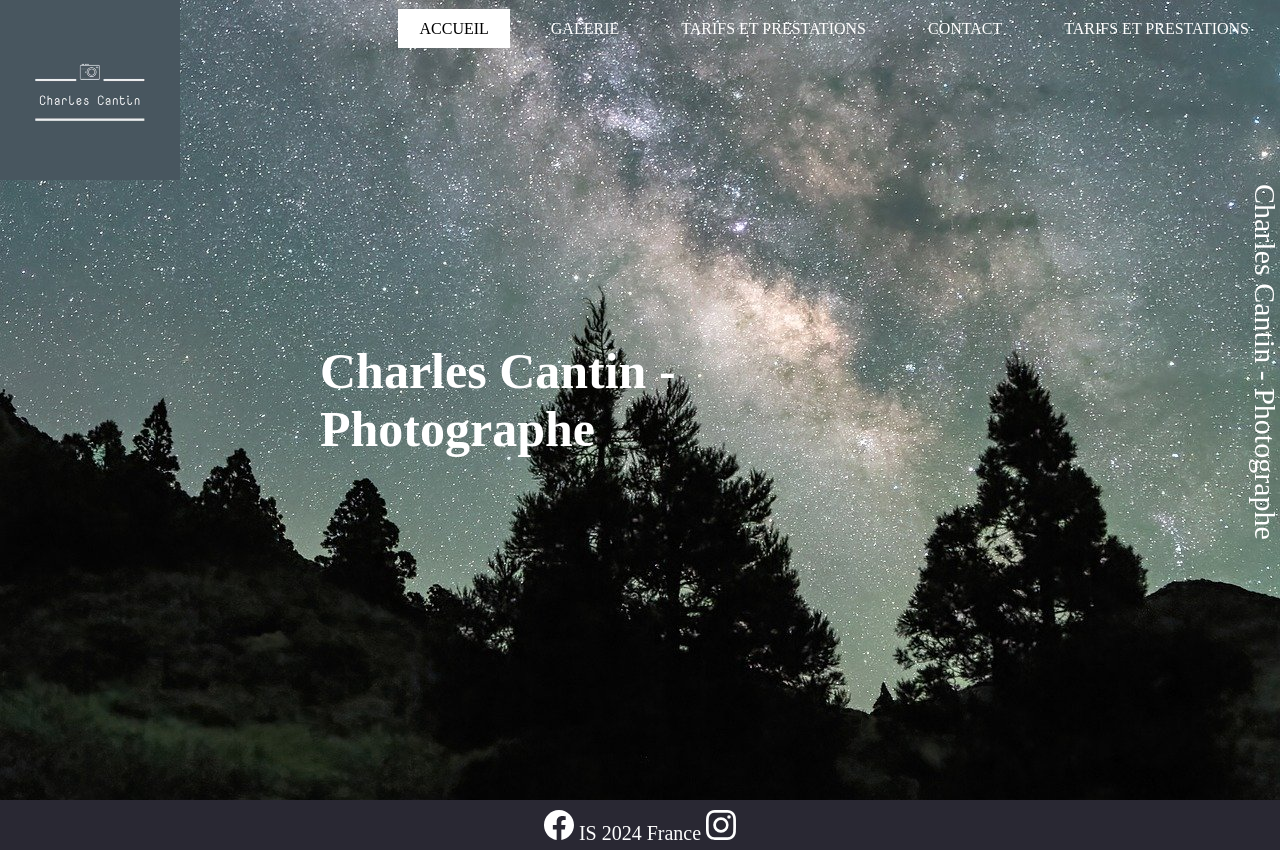
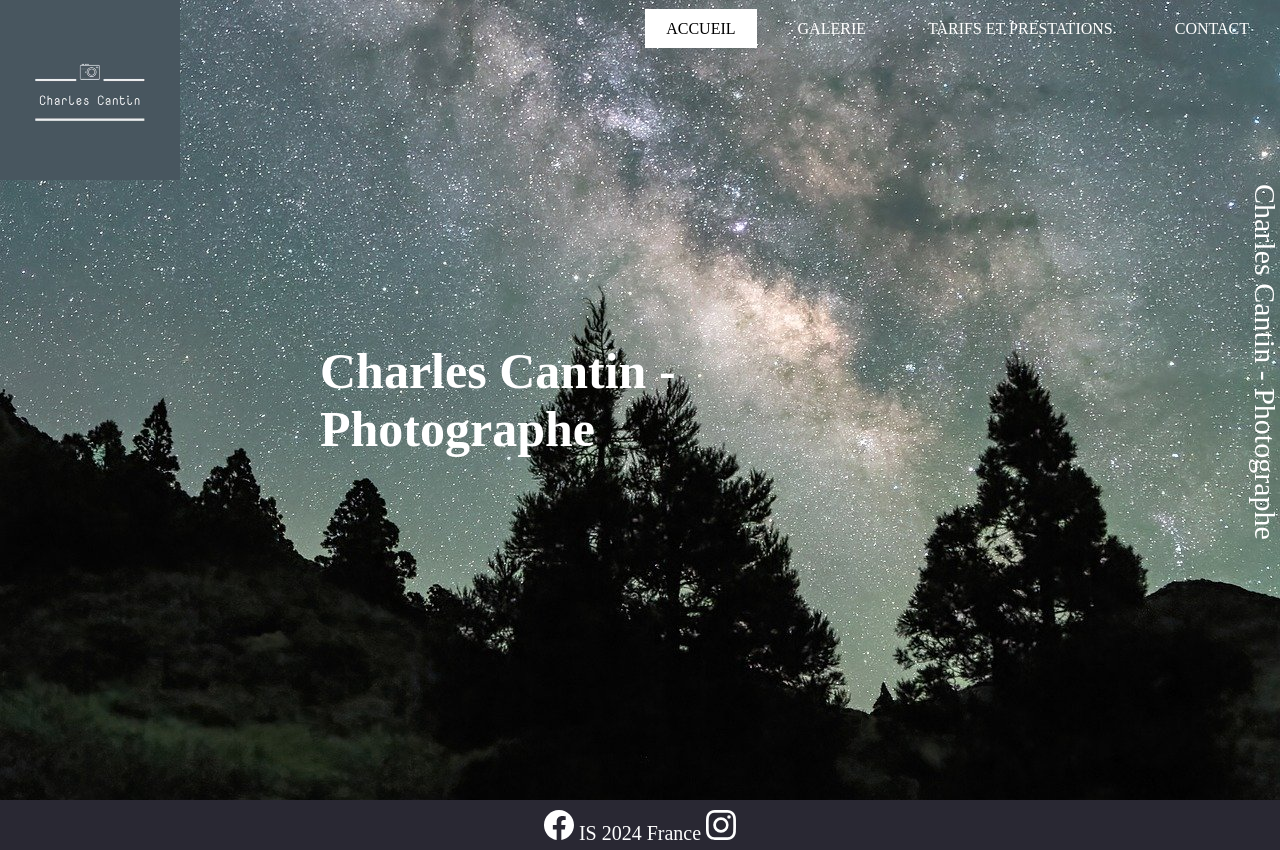
Before and after one commit to Ivan88Ivo/Charles-Photographe, a plain HTML site: page index.html in a window 1280 px wide. Drawn offline with nearby package versions, Linux system fonts and the light colour scheme.

Commit message:
Premier commit

```diff
--- a/index.html
+++ b/index.html
@@ -22,9 +22,6 @@
             </li>
             <li>
                 <a href="contact.html">Contact</a>
-            </li>
-            <li>
-                <a href="filtre.html">Tarifs et Prestations</a>
             </li>
            </ul>
        </div>
```
